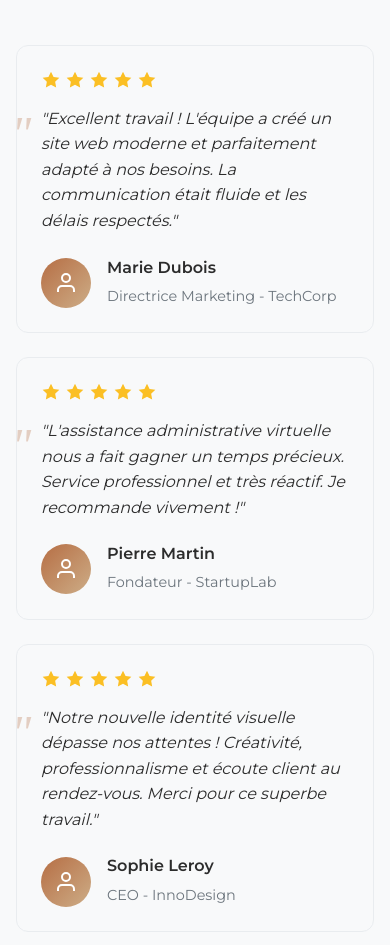
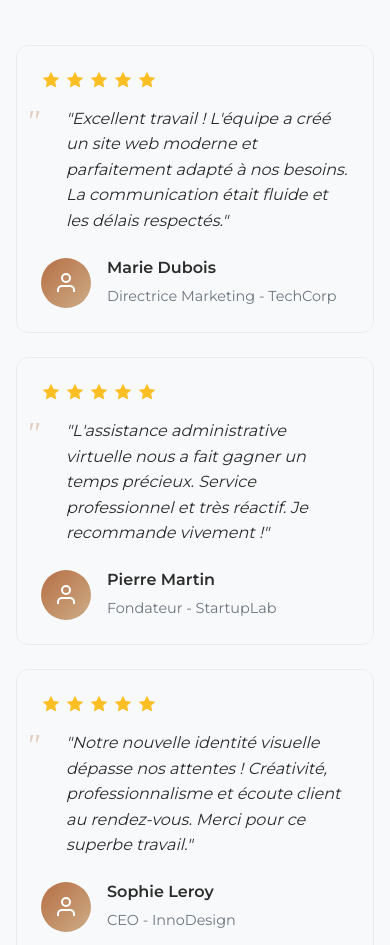
Before and after one commit to samuel-corinthe/Y-S, a plain HTML site: page index.html in a window 390 px wide. Shown: the part 3647-4592 px from the top of the page. Drawn offline with Linux system fonts and the light colour scheme.

Commit message:
css/style.css

```diff
--- a/css/style.css
+++ b/css/style.css
@@ -723,6 +723,19 @@ a:hover {
     }
 }
 
+@media (max-width: 768px) {
+    .testimonial-text {
+        font-size: 1rem;
+        padding-left: 25px;
+    }
+
+    .testimonial-text::before {
+        font-size: 2rem;
+        left: -15px;
+    }
+}
+
+
 /* ==========================================================================
    SECTION CONTACT
    ========================================================================== */
```
